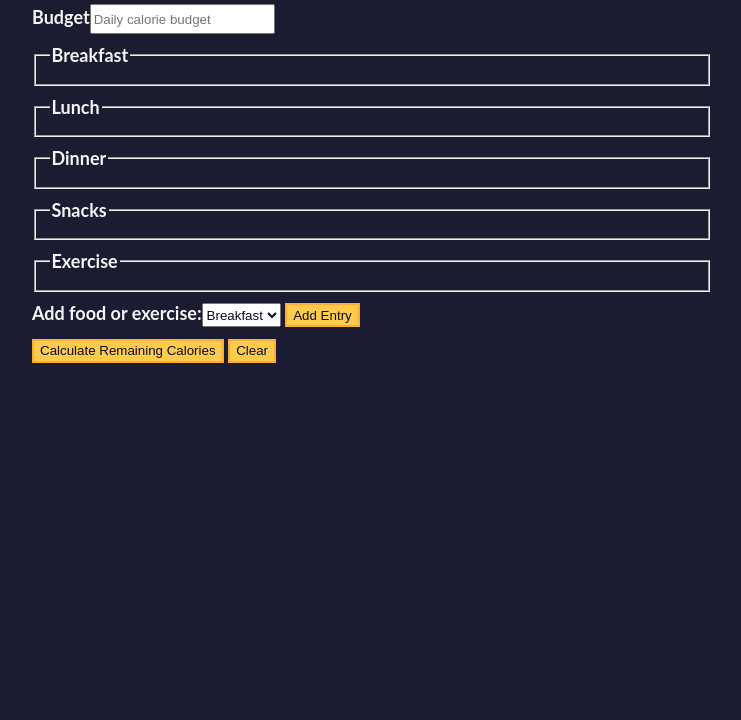
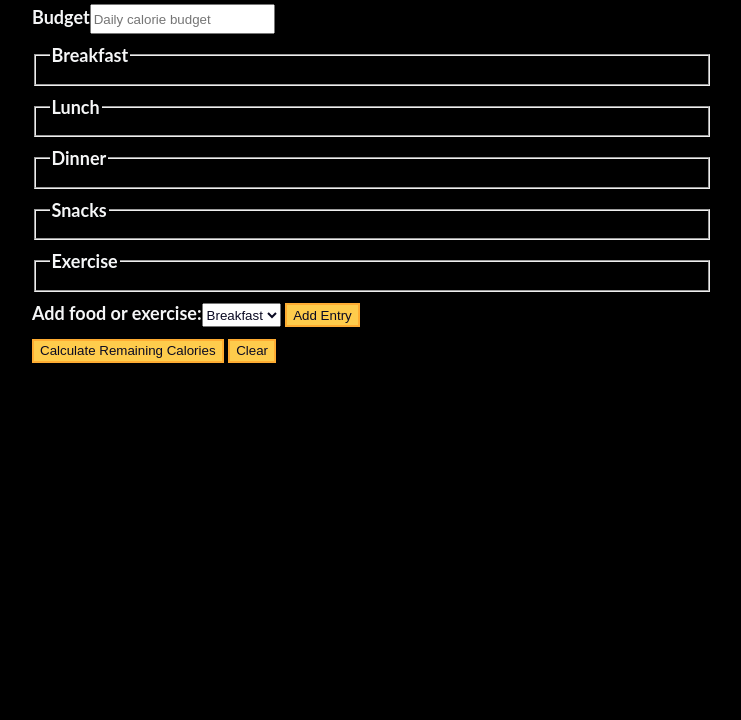
Before and after one commit to magwach/A_calories_budget_counter, a plain HTML site: page index.html in a window 1280 px wide. Shown: the part 80-800 px from the top of the page, without its empty margins (268-1009 px from the left). Drawn offline with Linux system fonts and the light colour scheme.

Commit message:
final update on the code

```diff
--- a/styles.css
+++ b/styles.css
@@ -12,7 +12,7 @@
 body {
     font-family: "Lato", Helvetica, Arial, sans-serif;
     font-size: 18px;
-    background-color: var(--fcc-blue);
+    background-color: black;
     color: var(--light-grey);
 }
 
```
